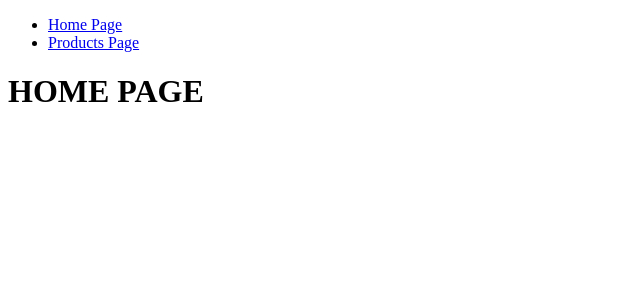
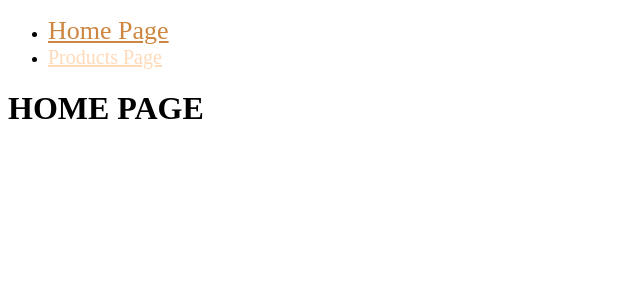
Before and after one commit to eugeneskryaga/Hillel_React_45, a React (Vite) app: page / in a window 1280 px wide. Shown: the top 300 px of the page, without its empty margins (0-640 px from the left). Built offline with nearby package versions, Linux system fonts and the light colour scheme.

Commit message:
add header link styles

```diff
--- /dev/null
+++ b/src/components/Navigation/Navigation.module.css
@@ -0,0 +1,9 @@
+.nav_link {
+    color: peachpuff;
+    font-size: 20px;
+}
+
+.nav_link_active {
+    color: peru;
+    font-size: 26px;
+}
--- a/src/components/Navigation/Navigation.tsx
+++ b/src/components/Navigation/Navigation.tsx
@@ -1,14 +1,29 @@
-import { Link } from "react-router";
+import { NavLink } from "react-router";
+import css from "./Navigation.module.css";
 
 export const Navigation = () => {
   return (
     <nav>
       <ul>
         <li>
-          <Link to="/">Home Page</Link>
+          <NavLink
+            to="/"
+            className={({ isActive }) =>
+              isActive ? css.nav_link_active : css.nav_link
+            }
+          >
+            Home Page
+          </NavLink>
         </li>
         <li>
-          <Link to="/products">Products Page</Link>
+          <NavLink
+            to="/products"
+            className={({ isActive }) =>
+              isActive ? css.nav_link_active : css.nav_link
+            }
+          >
+            Products Page
+          </NavLink>
         </li>
       </ul>
     </nav>
```
